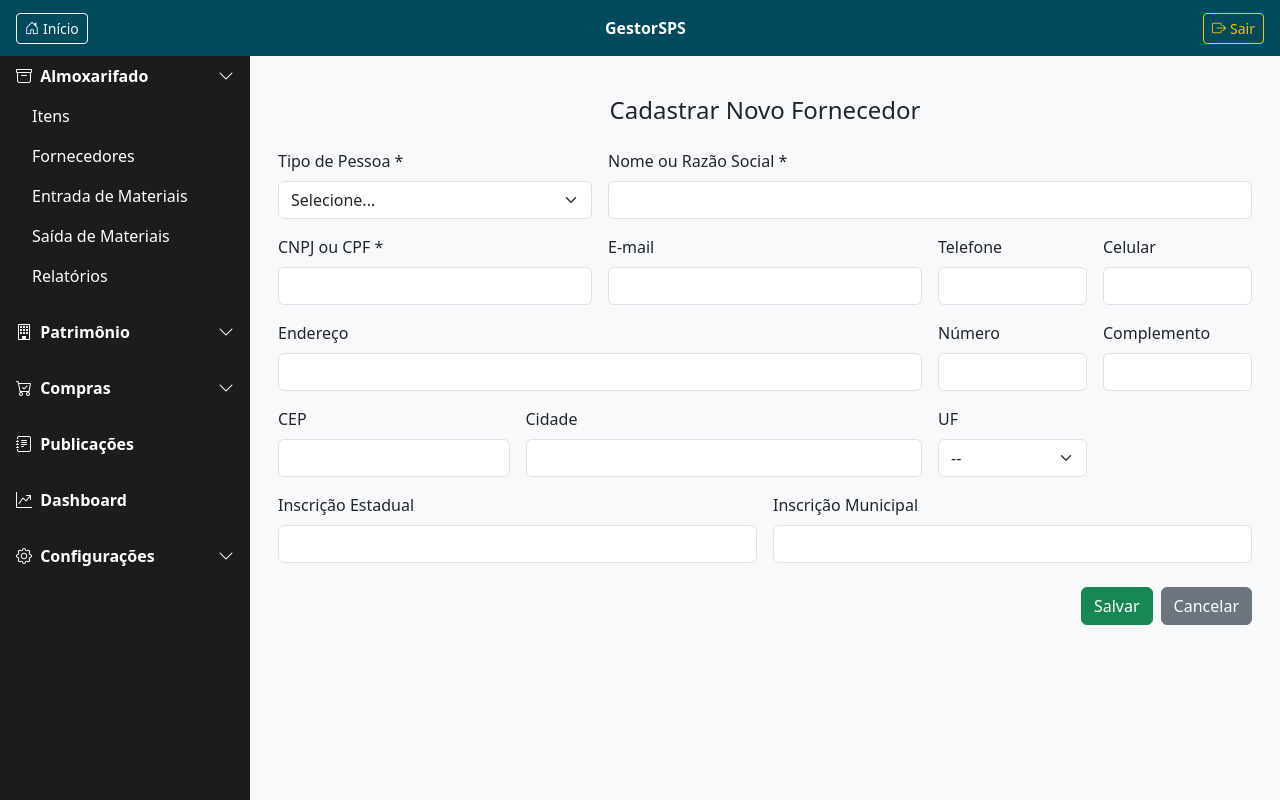
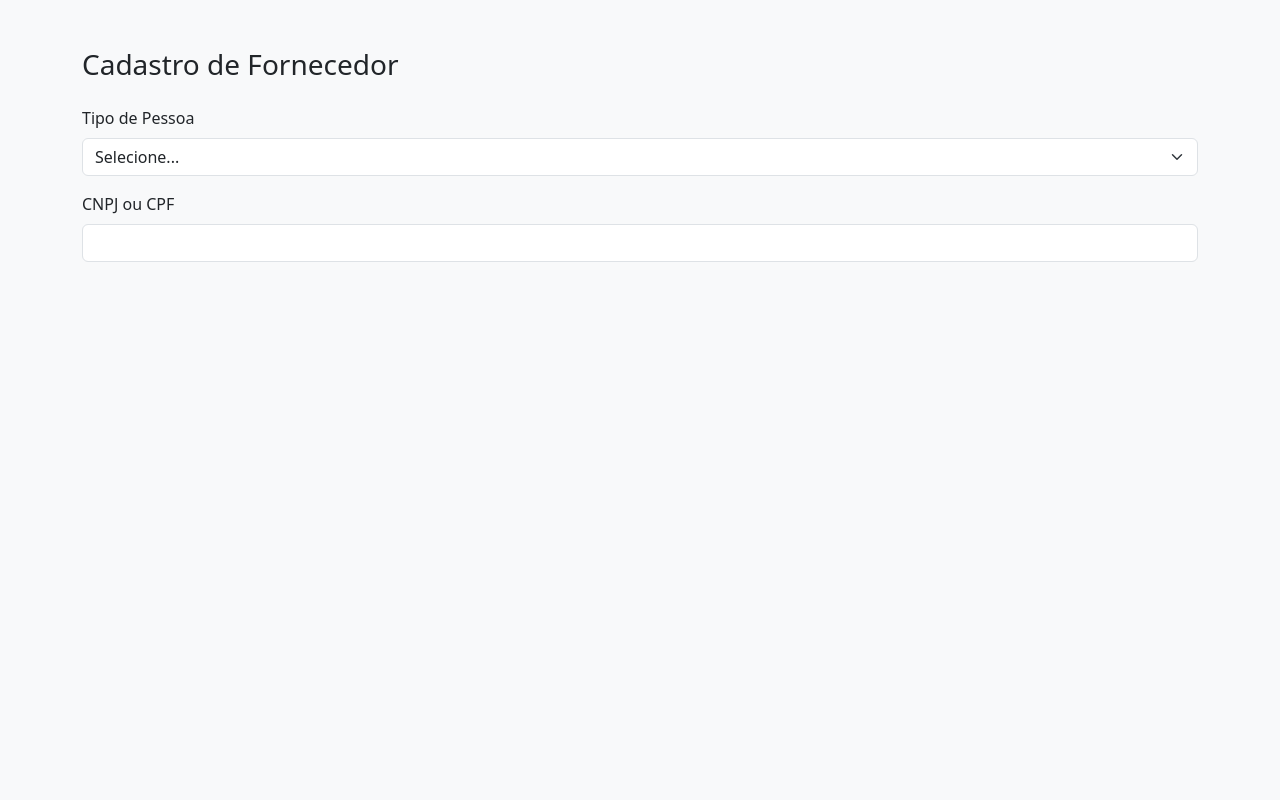
Before and after one commit to auriceliorp/Sistema_Almoxarifado, a Flask app: page /fornecedor/novo in a window 1280 px wide. Run offline with Flask 3, Linux system fonts and the light colour scheme; a user stored in the database is signed in.

Commit message:
Atualizar o novo.html

```diff
--- a/templates/fornecedor/novo.html
+++ b/templates/fornecedor/novo.html
@@ -1,127 +1,50 @@
-{% extends 'base_simplificada.html' %}
-{% block title %}Novo Fornecedor{% endblock %}
-
-{% block content %}
-<div class="container py-4">
-  <h4 class="text-center mb-4">Cadastrar Novo Fornecedor</h4>
-
-  <form method="POST">
-    <div class="row g-3">
-
-      <!-- Tipo de Pessoa -->
-      <div class="col-md-4">
-        <label for="tipo" class="form-label">Tipo de Pessoa *</label>
-        <select class="form-select" id="tipo" name="tipo" required>
+<!DOCTYPE html>
+<html lang="pt-BR">
+<head>
+  <meta charset="UTF-8">
+  <title>Teste de Máscaras</title>
+  <meta name="viewport" content="width=device-width, initial-scale=1">
+  <!-- Bootstrap -->
+  <link href="https://cdn.jsdelivr.net/npm/bootstrap@5.3.3/dist/css/bootstrap.min.css" rel="stylesheet">
+</head>
+<body class="bg-light">
+  <div class="container py-5">
+    <h3 class="mb-4">Cadastro de Fornecedor</h3>
+    <form>
+      <div class="mb-3">
+        <label for="tipo" class="form-label">Tipo de Pessoa</label>
+        <select id="tipo" class="form-select">
           <option value="">Selecione...</option>
+          <option value="fisica">Pessoa Física</option>
           <option value="juridica">Pessoa Jurídica</option>
-          <option value="fisica">Pessoa Física</option>
         </select>
       </div>
-
-      <!-- Nome -->
-      <div class="col-md-8">
-        <label for="nome" class="form-label">Nome ou Razão Social *</label>
-        <input type="text" class="form-control" id="nome" name="nome" required>
-      </div>
-
-      <!-- CNPJ/CPF -->
-      <div class="col-md-4">
-        <label for="cnpj" class="form-label">CNPJ ou CPF *</label>
-        <input type="text" class="form-control" id="cnpj" name="cnpj" required>
-      </div>
-
-      <!-- Email e Telefones -->
-      <div class="col-md-4">
-        <label for="email" class="form-label">E-mail</label>
-        <input type="email" class="form-control" id="email" name="email">
-      </div>
-      <div class="col-md-2">
-        <label for="telefone" class="form-label">Telefone</label>
-        <input type="text" class="form-control" id="telefone" name="telefone">
-      </div>
-      <div class="col-md-2">
-        <label for="celular" class="form-label">Celular</label>
-        <input type="text" class="form-control" id="celular" name="celular">
-      </div>
-
-      <!-- Endereço -->
-      <div class="col-md-8">
-        <label for="endereco" class="form-label">Endereço</label>
-        <input type="text" class="form-control" id="endereco" name="endereco">
-      </div>
-      <div class="col-md-2">
-        <label for="numero" class="form-label">Número</label>
-        <input type="text" class="form-control" id="numero" name="numero">
-      </div>
-      <div class="col-md-2">
-        <label for="complemento" class="form-label">Complemento</label>
-        <input type="text" class="form-control" id="complemento" name="complemento">
-      </div>
-
-      <!-- CEP, Cidade, UF -->
-      <div class="col-md-3">
-        <label for="cep" class="form-label">CEP</label>
-        <input type="text" class="form-control" id="cep" name="cep">
-      </div>
-      <div class="col-md-5">
-        <label for="cidade" class="form-label">Cidade</label>
-        <input type="text" class="form-control" id="cidade" name="cidade">
-      </div>
-      <div class="col-md-2">
-        <label for="uf" class="form-label">UF</label>
-        <select class="form-select" name="uf" id="uf">
-          <option value="">--</option>
-          {% for sigla in ['AC','AL','AP','AM','BA','CE','DF','ES','GO','MA','MT','MS','MG','PA','PB','PR','PE','PI','RJ','RN','RS','RO','RR','SC','SP','SE','TO'] %}
-          <option value="{{ sigla }}">{{ sigla }}</option>
-          {% endfor %}
-        </select>
-      </div>
-
-      <!-- Inscrições -->
-      <div class="col-md-6">
-        <label for="inscricao_estadual" class="form-label">Inscrição Estadual</label>
-        <input type="text" class="form-control" id="inscricao_estadual" name="inscricao_estadual">
-      </div>
-      <div class="col-md-6">
-        <label for="inscricao_municipal" class="form-label">Inscrição Municipal</label>
-        <input type="text" class="form-control" id="inscricao_municipal" name="inscricao_municipal">
-      </div>
-    </div>
-
-    <!-- Botões -->
-    <div class="mt-4 d-flex justify-content-end gap-2">
-      <button type="submit" class="btn btn-success">Salvar</button>
-      <a href="{{ url_for('fornecedor_bp.lista_fornecedor') }}" class="btn btn-secondary">Cancelar</a>
+      <div class="mb-3">
+        <label for="cnpj" class="form-label">CNPJ ou CPF</label>
+        <input type="text" id="cnpj" class="form-control">
       </div>
     </form>
   </div>
 
-<!-- Scripts -->
+  <!-- JS -->
   <script src="https://code.jquery.com/jquery-3.7.1.min.js"></script>
-<script src="https://cdnjs.cloudflare.com/ajax/libs/inputmask/5.0.8/inputmask.min.js"></script>
-<script src="https://cdnjs.cloudflare.com/ajax/libs/inputmask/5.0.8/jquery.inputmask.min.js"></script>
+  <script src="https://cdn.jsdelivr.net/npm/inputmask@5.0.8/dist/jquery.inputmask.min.js"></script>
   <script>
     $(document).ready(function () {
-    // Máscaras padrão
-    $('#telefone').inputmask('(99) 9999-9999');
-    $('#celular').inputmask('(99) 99999-9999');
-    $('#cep').inputmask('99999-999');
-
-    function aplicarMascaraDocumento() {
-      const tipo = $('#tipo').val();
-      const $cnpj = $('#cnpj');
-
+      function aplicarMascara() {
+        let tipo = $('#tipo').val();
+        let $campo = $('#cnpj');
+        $campo.inputmask('remove');
         if (tipo === 'fisica') {
-        $cnpj.inputmask('999.999.999-99');
+          $campo.inputmask('999.999.999-99');
         } else if (tipo === 'juridica') {
-        $cnpj.inputmask('99.999.999/9999-99');
-      } else {
-        $cnpj.inputmask('remove');
+          $campo.inputmask('99.999.999/9999-99');
         }
       }
 
-    $('#tipo').on('change', aplicarMascaraDocumento);
-    aplicarMascaraDocumento(); // aplica ao carregar
+      aplicarMascara(); // Aplica ao carregar
+      $('#tipo').on('change', aplicarMascara); // Aplica ao mudar
     });
   </script>
-{% endblock %}
+</body>
+</html>
```
Lines whose indentation alone changed are shown as unchanged.
